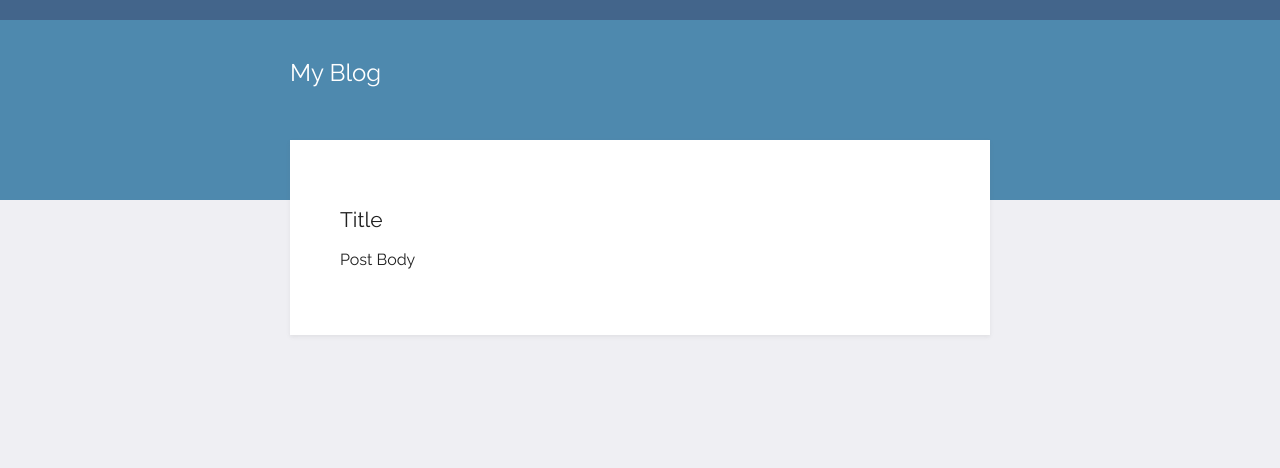
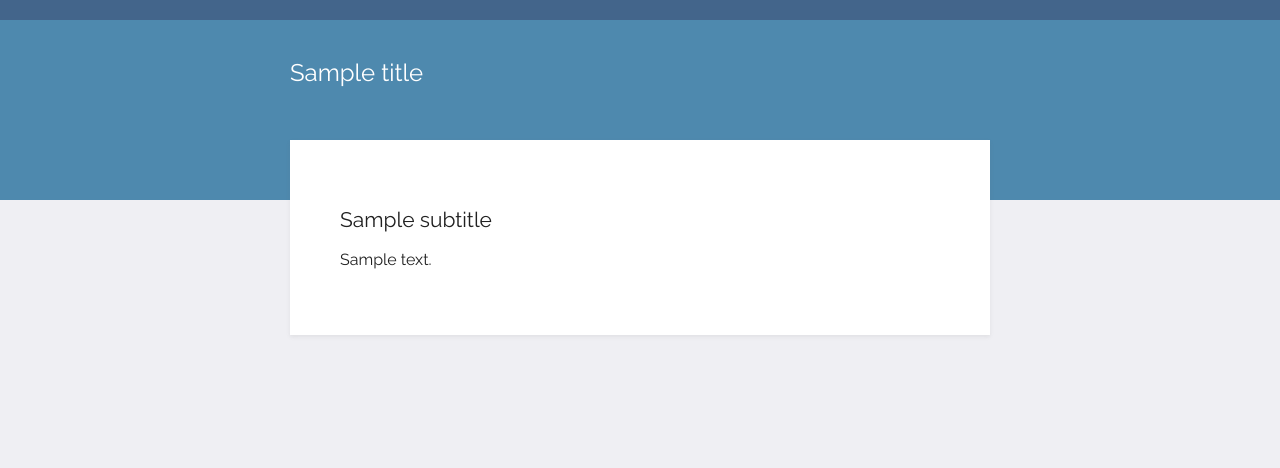
Before and after one commit to real-yahya/Blog_Website, a Flask app: template templates/post.html in a window 1280 px wide. Shown: the top 468 px of the page. Run offline with Flask 3, Linux system fonts and the light colour scheme; the template is opened without the code that fills it: most values are stand-ins (such as "Sample title", 1, 10 or a date in 2020).

Commit message:
fixed anchor tags and format of blog page

```diff
--- a/server.py
+++ b/server.py
@@ -1,12 +1,24 @@
 import flask
-
+import requests
 
 app = flask.Flask(__name__)
 
 
 @app.route('/')
 def home():
-    return flask.render_template("index.html")
+    blog = requests.get(" https://api.npoint.io/c790b4d5cab58020d391")
+    blog_data = blog.json()
+    blogs = len(blog_data)
+    return flask.render_template("index.html", blog_data=blog_data, blogs=blogs, id=blog_data)
+
+
+@app.route('/post/<blog_id>')
+def blog(blog_id):
+    blog = requests.get(" https://api.npoint.io/c790b4d5cab58020d391")
+    blog_title = blog.json()[int(blog_id)-1]['title']
+    blog_subtitle = blog.json()[int(blog_id)-1]['subtitle']
+    blog_body = blog.json()[int(blog_id)-1]['body']
+    return flask.render_template('post.html', body=blog_body, title=blog_title, subtitle=blog_subtitle)
 
 
 if __name__ == "__main__":
--- a/templates/post.html
+++ b/templates/post.html
@@ -1,26 +1,31 @@
 <!DOCTYPE html>
 <html lang="en">
+
 <head>
     <meta charset="UTF-8">
     <title>Title</title>
     <link href="https://fonts.googleapis.com/css2?family=Raleway" rel="stylesheet">
     <link rel="stylesheet" href="../static/css/styles.css">
 </head>
+
 <body>
-<div class="wrapper">
-    <div class="top">
-        <div class="title"><h1>My Blog</h1></div>
-           </div>
+    <div class="wrapper">
+        <div class="top">
+            <div class="title">
+                <h1>{{title}}</h1>
+            </div>
+        </div>
         <div class="content">
             <div class="card">
-                <h2>Title</h2>
-                <p>Post Body</p>
+                <h2>{{subtitle}}</h2>
+                <p>{{body}}</p>
             </div>
 
+        </div>
     </div>
-</div>
 </body>
 <footer>
     <p>Made with ♥️ in London.</p>
 </footer>
+
 </html>
```
Also changed, not shown: templates/index.html (+13 -6 lines).
